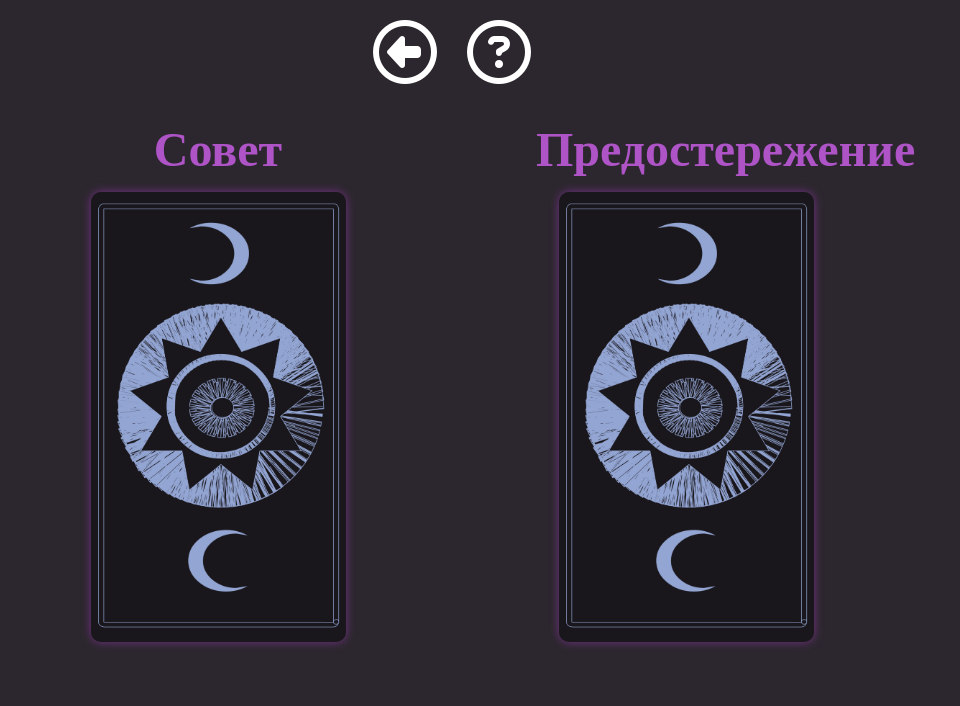
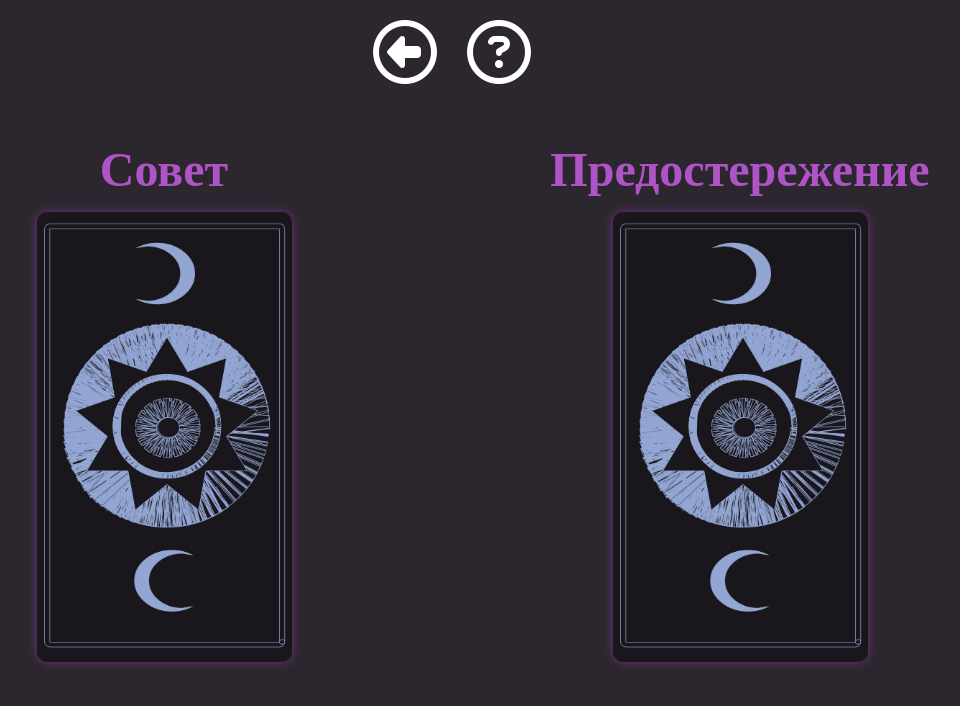
Before and after one commit to Vladimir-Stoikov/tarot-cards, a React (Create React App) app: page /AdviceAndCaution in a window 1280 px wide. Shown: the top 706 px of the page, without its empty margins (188-1148 px from the left). Built offline with nearby package versions, Linux system fonts and the light colour scheme; a web font is replaced by a local one.

Commit message:
Fix adaptive

```diff
--- a/public/style.css
+++ b/public/style.css
@@ -16,7 +16,7 @@ body {
   justify-content: center;
   height: 100%;
   width: 100vw;
-  overflow-x: hidden;
+  overflow-x: none;
 }
 
 .disable {
@@ -54,10 +54,6 @@ body {
   width: 8px;
 }
 
-::-webkit-scrollbar-track {
-  /* background: #2c272e; */
-}
-
 ::-webkit-scrollbar-thumb {
   background: rgb(92, 47, 138);
   border-radius: 5px;
@@ -67,10 +63,3 @@ body {
 ::-webkit-scrollbar-thumb:hover {
   background: rebeccapurple;
 }
-
-/* @media (max-width: 1100px) {
-  body {
-    overflow: scroll;
-    height: 100%;
-  }
-} ; */
--- a/src/components/deck/Card.jsx
+++ b/src/components/deck/Card.jsx
@@ -3,6 +3,29 @@ import styled from 'styled-components'
 import {deckInfo} from './data/card-info'
 
 import Title from '../Title'
+
+const CardSt = styled.section`
+width: 30%;
+text-align: center;
+color: white;
+@media (max-width: 1700px) {
+  width: 50%;
+}
+@media (max-width: 1200px) {
+  margin: 0 auto 20px;
+  width: 80%;
+}
+@media(max-width: 1000px) {
+  margin: 0 auto 50px;
+ }
+`
+const CardAndInfo = styled.article`
+display: flex;
+justify-content: center;
+@media (max-width: 650px) {
+  flex-direction: column;
+}
+`
 
 const CardImg = styled.img`
 border-radius: 10px;
@@ -12,21 +35,20 @@ object-fit: cover;
 box-shadow: 0 0 10px #753188;
 margin-bottom: 15px;
 `
-const CardSt = styled.section`
-width: 300px;
-text-align: center;
-color: white;
-@media(max-width: 1000px) {
-  margin: 0 auto 50px;
- }
-`
 
 const CardText = styled.div`
 display: ${props => (props.display === 'cardBack') ? 'none' : 'block'};
-padding-right: 5px;
+padding: 0 10px;
 text-align: justify;
-height: 200px;
+height: 600px;
 overflow-y: scroll;
+@media (max-width: 1200px) {
+  width: 60%;
+}
+@media (max-width: 650px) {
+  height: auto;
+  width: 100%;
+}
 `
 
 export default function Card({cardNumber, headTitle, type, func}) {
@@ -41,8 +63,12 @@ export default function Card({cardNumber, headTitle, type, func}) {
 
   return <CardSt>
             <Title titleMargin='0 auto 15px' name={headTitle ? headTitle : null} />
+            <CardAndInfo>
+            <figcaption>
             <CardImg onClick={() => func ? func() : null} src={`/tarot/${cardNumber || 'cardBack'}.jpg`} alt="image" draggable={false} />
             <Title titleMargin='0 0 15px 0' color='#E59934' name={(cardNumber !== false && cardNumber !== 'cardBack') ? cardInfo[0].name : null}/>
+            </figcaption>
             <CardText display={cardNumber}>{(cardNumber !== 'cardBack') ? cardInfo[0][type] : null}</CardText>
+            </CardAndInfo>
           </CardSt>;
 }
--- a/src/components/deck/CardsLayout.jsx
+++ b/src/components/deck/CardsLayout.jsx
@@ -10,7 +10,13 @@ height: 100%;
 display: flex;
 flex-wrap: wrap;
 justify-content: space-around;
-@media(max-width: 1000px) {
+@media(max-width: 1900px) {
+  width: 100vw;
+}
+@media(max-width: 1700px) {
+  width: 90vw;
+}
+@media(max-width: 1200px) {
   width: 100%;
   flex-direction: column;
   justify-content: center;
--- a/src/pages/AdviceAndCaution.jsx
+++ b/src/pages/AdviceAndCaution.jsx
@@ -3,7 +3,6 @@ import styled from 'styled-components'
 import { Link } from 'react-router-dom'
 
 import Card from '../components/deck/Card'
-import Title from '../components/Title'
 import { deckInfo } from '../components/deck/data/card-info'
 
 
@@ -16,21 +15,15 @@ const Header = styled.header`
 
 const CardGroup = styled.section`
   display: flex;
-  justify-content: space-between;
-  width: 40vw;
-  @media(max-width: 1600px) {
-    width: 50vw;
-  }
-  @media(max-width: 1300px) {
-    width: 60vw;
-  }
-  @media(max-width: 1050px) {
-    width: 70vw;
-  }
-  @media(max-width: 900px) {
+  justify-content: center;
+   @media(max-width: 1700px) {
     width: 90vw;
   }
-  @media(max-width: 700px) {
+  @media(max-width: 1200px) {
+    width: 100vw;
+  }
+
+  @media(max-width: 1100px) {
     flex-direction: column;
   }
 `
@@ -41,14 +34,18 @@ const AdviceAndCaution = () => {
   const [caution, setCaution] = useState('cardBack')
 
   function getAdvice() {
-    let randomCard =  Math.floor(Math.random() * 79);
-    while(randomCard === caution) randomCard =  Math.floor(Math.random() * 79);
+    let randomCard = Math.floor(Math.random() * 79);
+    while(randomCard == caution) {
+      randomCard = Math.floor(Math.random() * 79);
+    }
     if(advice === 'cardBack') setAdvice(deckInfo[randomCard].cardName);
   }
 
   function getCaution() {
-    let randomCard =  Math.floor(Math.random() * 79);
-    while(randomCard === advice) randomCard =  Math.floor(Math.random() * 79);
+    let randomCard = Math.floor(Math.random() * 79);
+    while(randomCard == advice) {
+      randomCard = Math.floor(Math.random() * 79);
+    }
     if(caution === 'cardBack') setCaution(deckInfo[randomCard].cardName);
   }
 
@@ -58,8 +55,10 @@ const AdviceAndCaution = () => {
          <Link to={'/'}><i className="far fa-arrow-alt-circle-left icon"></i></Link>
          <i className="far fa-question-circle icon"></i>
       </Header>
-      <CardGroup><Card headTitle='Совет' func={getAdvice} cardNumber={advice} type='advice'/>
-      <Card headTitle='Предостережение' func={getCaution} cardNumber={caution} type='advice'/></CardGroup>
+      <CardGroup>
+        <Card headTitle='Совет' func={getAdvice} cardNumber={advice} type='advice'/>
+        <Card headTitle='Предостережение' func={getCaution} cardNumber={caution} type='advice'/>
+      </CardGroup>
     </section>
   )
 
--- a/src/pages/CardOfTheDay.jsx
+++ b/src/pages/CardOfTheDay.jsx
@@ -3,13 +3,18 @@ import styled from 'styled-components'
 import { Link } from 'react-router-dom'
 
 import Card from '../components/deck/Card'
-import Title from '../components/Title'
 import { deckInfo } from '../components/deck/data/card-info'
 
 const Header = styled.header`
   display: flex;
   justify-content: center;
   align-items: center;
+`
+
+const CardLayout = styled.section`
+section {
+  margin: 20px auto;
+}
 `
 
 const CardOfTheDay = () => {
@@ -22,13 +27,13 @@ const CardOfTheDay = () => {
   }
 
   return (
-    <section>
+    <CardLayout>
       <Header>
          <Link to={'/'}><i className="far fa-arrow-alt-circle-left icon"></i></Link>
          <i className="far fa-question-circle icon"></i>
       </Header>
       <Card headTitle='Карта дня' func={getDayCard} cardNumber={dayCard} type='daily'/>
-    </section>
+    </CardLayout>
   )
 }
 
--- a/src/pages/ThreeCardSpread.jsx
+++ b/src/pages/ThreeCardSpread.jsx
@@ -9,18 +9,18 @@ const Header = styled.header`
   display: flex;
   justify-content: center;
   align-items: center;
-  margin-top: 2%;
 `
 
 const RadioSt = styled.section`
 text-align: center;
-margin: 3% auto;
+margin: 2% auto;
 display: flex;
 justify-content: center;
 
 input {
   display: none;
-}
+};
+
 label {
   color: white;
   font-size: 2rem;
@@ -28,7 +28,17 @@ label {
   padding: 10px;
   border-radius: 20px;
   margin: 0 0 0 15px;
-  }
+};
+
+label:hover {
+  background: #c162db;
+};
+
+label:active, input:checked + label {
+  background: #d17be9;
+  user-select: none;
+  box-shadow: 0 0 15px #c162db;
+};
 
 @media(max-width: 650px) {
     width: 80%;
@@ -38,18 +48,7 @@ label {
     label {
       margin: 10px 0;
     }
-  }
-}
-
-label:hover {
-  background: #c162db;
-}
-
-label:active, input:checked + label {
-  background: #d17be9;
-  user-select: none;
-  box-shadow: 0 0 15px #c162db;
-}
+  };
 `
 
 export default function ThreeCardSpread() {
```
